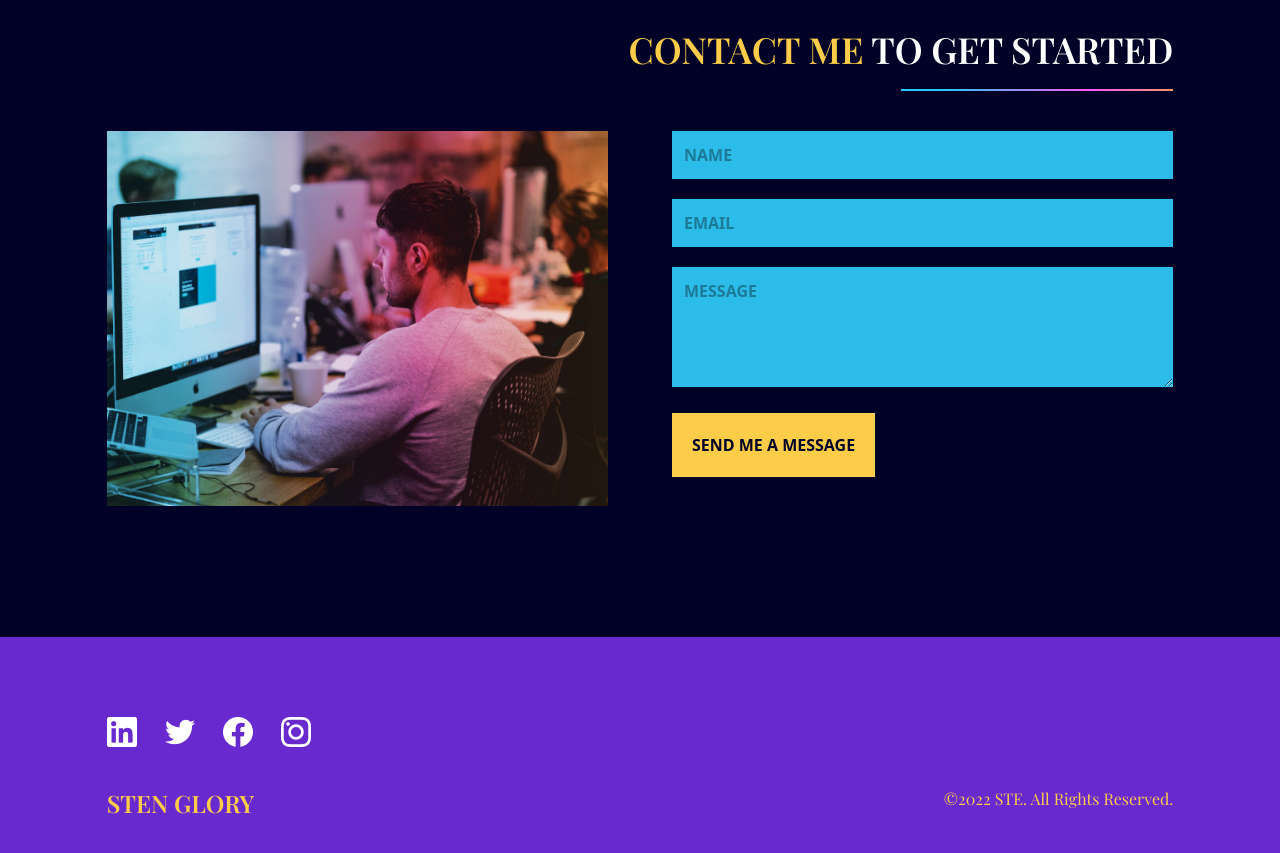
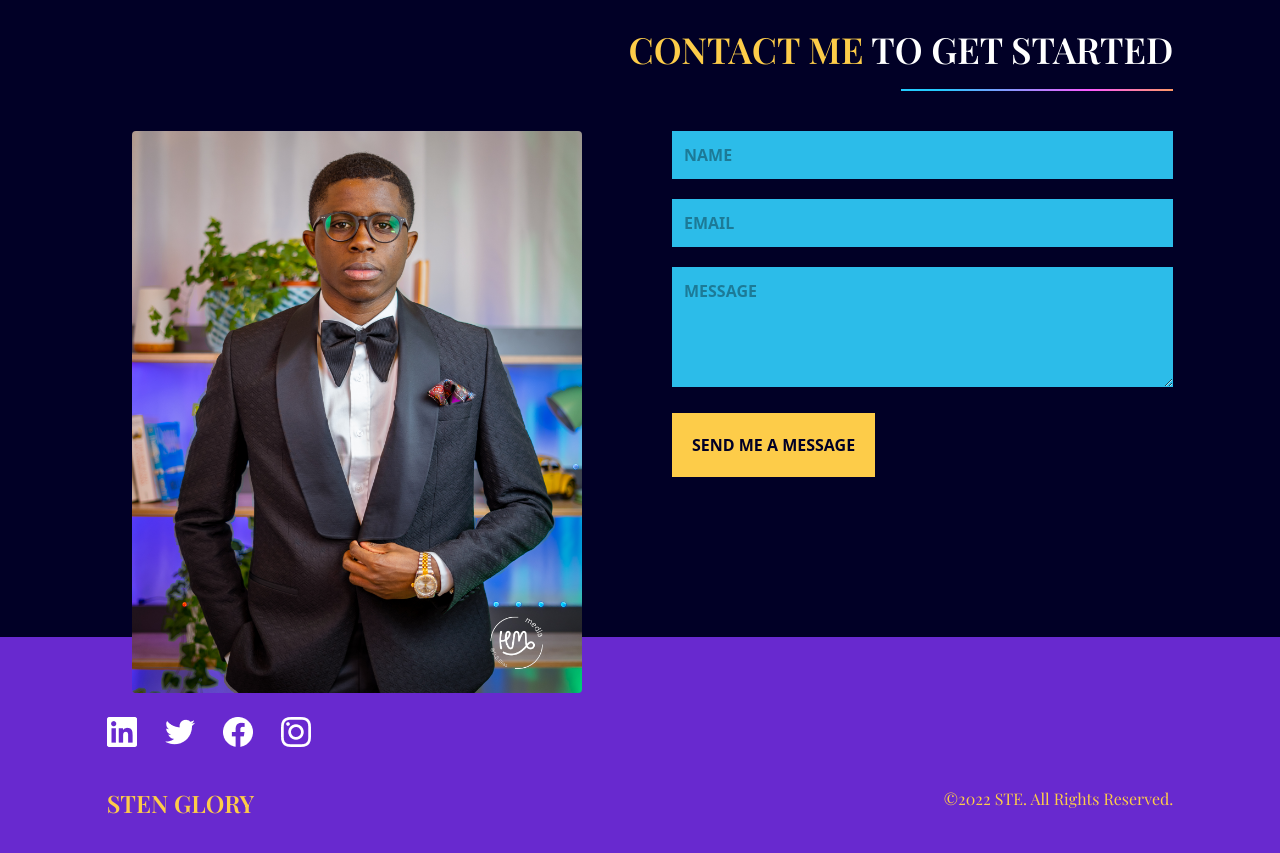
Before and after one commit to didierhub/StenProfolio, a React (Vite) app: page / in a window 1280 px wide. Shown: the part 4260-5113 px from the top of the page. Built offline with nearby package versions, Linux system fonts and the light colour scheme.

Commit message:
sten contact

```diff
--- a/src/scenes/Contact.jsx
+++ b/src/scenes/Contact.jsx
@@ -54,7 +54,7 @@ const Contact = () => {
           }}
           className="basis-1/2 flex justify-center"
         >
-          <img src="public/assets/contact-image.jpeg" alt="contact" />
+          <img src="public/assets/IMG_contact.jpeg" alt="contact"  className="  rounded w-full max-w-[250px] md:max-w-[450px]"/>
         </motion.div>
 
         <motion.div
```
